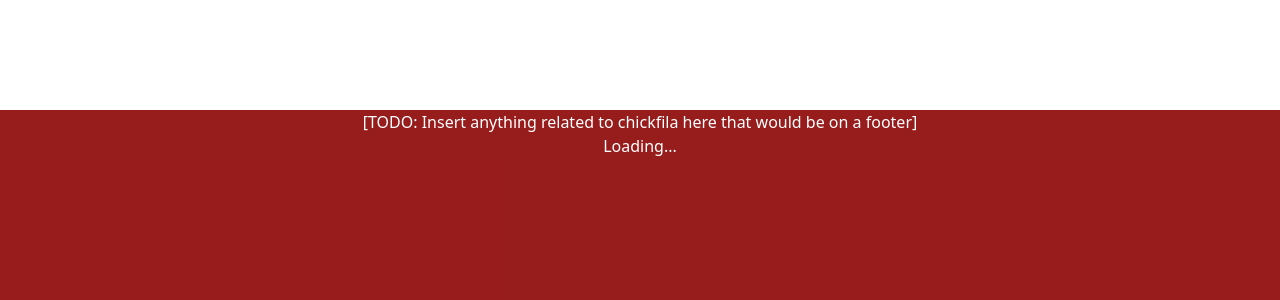
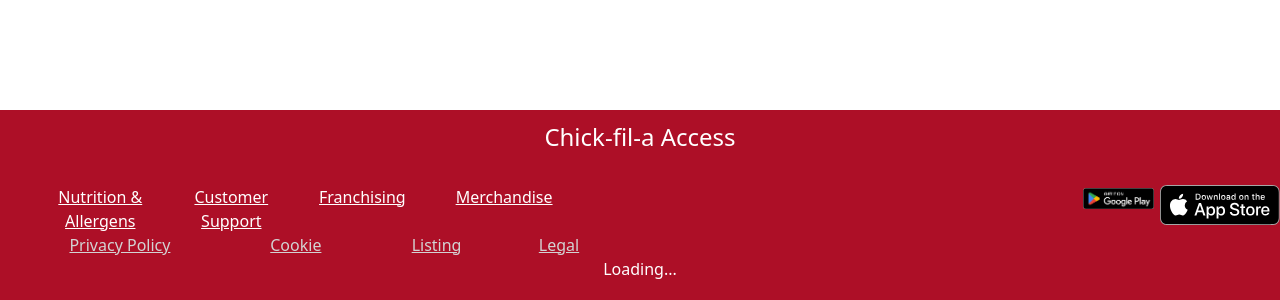
Before and after one commit to ravishshardha/Chick-fil-a_Website, a React (Create React App) app in the folder chickfila/: page / in a window 1280 px wide. Shown: the part 4926-5226 px from the top of the page. Built offline with nearby package versions, Linux system fonts and the light colour scheme; no server answers; a web font is replaced by a local one.

Commit message:
improved the footer, added the app store and playstore image in resources, clean App.css and App.js

```diff
--- a/chickfila/src/App.css
+++ b/chickfila/src/App.css
@@ -17,10 +17,3 @@
   font-size: calc(10px + 2vmin);
   color: white;
 }
-
-.appFooter {
-  color: white;
-  background-color: rgba(139, 0, 0, 0.892);
-  margin-top: 100vh;
-  height: calc(30vh + 10px);
-}
--- a/chickfila/src/App.js
+++ b/chickfila/src/App.js
@@ -8,16 +8,37 @@
 import { BrowserRouter as Router, Routes, Route } from "react-router-dom";
 import Login from "./components/auth/Login";
 import { GoogleOAuthProvider } from "@react-oauth/google";
-
 import {useEffect, useState} from "react";
 import Weather from "./components/Weather";
+import './css/Footer.css';
+import googleStorePic from './resources/google-play.png';
+import { ReactComponent as Logo } from './resources/app-store.svg';
+import './css/Footer.css';
 
 function Footer(){
   return (
     <footer className='appFooter'>
-      <div>[TODO: Insert anything related to chickfila here that would be on a footer]</div>
+      <div>
+      <h4 style={{paddingTop: '1%'}}>Chick-fil-a Access</h4>
+        <ul className="footer-elements">
+          <li className="footer-indv-element"><a style={{color: 'white'}} href="https://www.chick-fil-a.com/nutrition-allergens" target="_blank">Nutrition & Allergens</a></li>
+          <li className="footer-indv-element"><a style={{color: 'white'}} href="https://www.chick-fil-a.com/customer-support" target="_blank">Customer Support</a></li>
+          <li className="footer-indv-element"><a style={{color: 'white'}} href="https://www.chick-fil-a.com/franchising" target="_blank">Franchising</a></li>
+          <li className="footer-indv-element"><a style={{color: 'white'}} href="https://shop.chick-fil-a.com/?_gl=1*zytmxo*_ga*MTgzOTU3NDQwOC4xNjgwOTczNjMy*_ga_W1ZL54JC7M*MTY4MjQ2Mjg3Mi4xNC4xLjE2ODI0NjMwNTguNDkuMC4w" target="_blank">Merchandise</a></li>
+          <li style={{marginLeft: '40%', marginTop: '2%'}}><a href='https://play.google.com/store/apps/details?id=com.chickfila.cfaflagship&pli=1' target="_blank"><img style={{width: '85%'}} src={googleStorePic} alt="play Store" /></a></li>
+          <li style={{marginTop: '2%'}}><a href='https://apps.apple.com/us/app/chick-fil-a/id488818252' target="_blank"><Logo/></a></li>
+        </ul>
+        <ul className="footer-elements">
+          <li className="footer-policies"><a style={{color: 'lightgrey'}} href="https://www.chick-fil-a.com/legal#privacy_policy" target="_blank">Privacy Policy</a></li>
+          <li className="footer-policies" style={{marginLeft: '6%'}}><a style={{color: 'lightgrey'}} href="https://www.chick-fil-a.com/legal#chick-fil-a_cookie_and_interest-based_advertising_policy" target="_blank">Cookie</a></li>
+          <li className="footer-policies" style={{marginLeft: '5.23%'}}><a style={{color: 'lightgrey'}} href="https://www.chick-fil-a.com/locations/browse" target="_blank">Listing</a></li>
+          <li className="footer-policies" style={{marginLeft: '4.2%'}}><a style={{color: 'lightgrey'}} href="https://www.chick-fil-a.com/legal" target="_blank">Legal</a></li>
+        </ul>
+      </div>
+
+      <Weather />
       <GoogleElement _check={true}/>
-      <Weather />
+
     </footer>
   );
 }
--- /dev/null
+++ b/chickfila/src/css/Footer.css
@@ -0,0 +1,21 @@
+.appFooter {
+    color: white;
+    background-color: #ad0f27;
+    margin-top: 100vh;
+    height: calc(30vh + 10px);
+  }
+
+  .footer-elements
+  {
+    list-style: none;
+    display: flex;
+    margin-bottom: 0%;
+  }
+
+  .footer-indv-element {
+    margin:2% 2% 0% 2%;
+  }
+
+  .footer-policies{
+    margin:0% 2% 0% 3%;
+  }
```
Also changed, not shown: chickfila/src/resources/app-store.svg (added), chickfila/src/resources/google-play.png (added).
